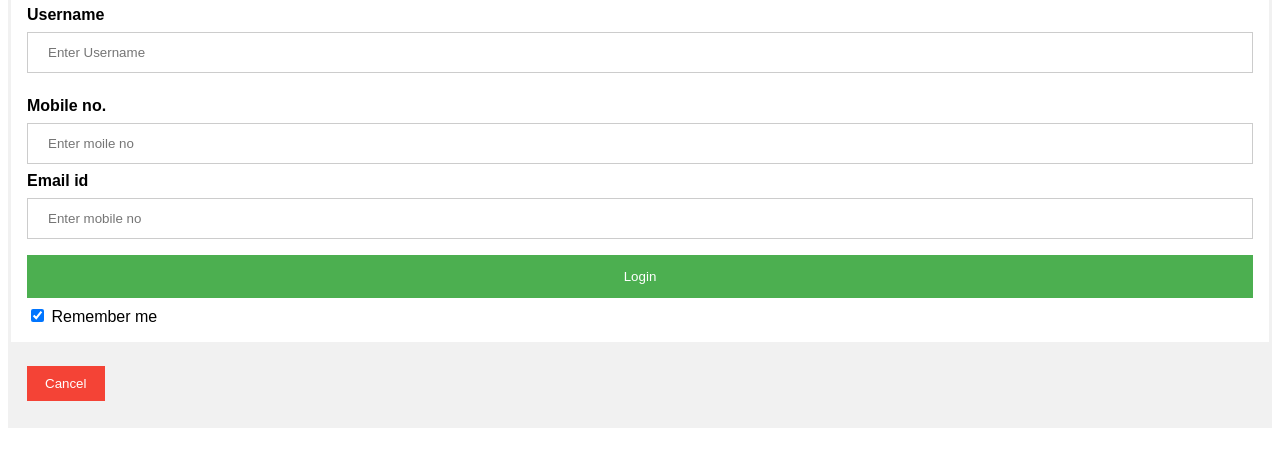
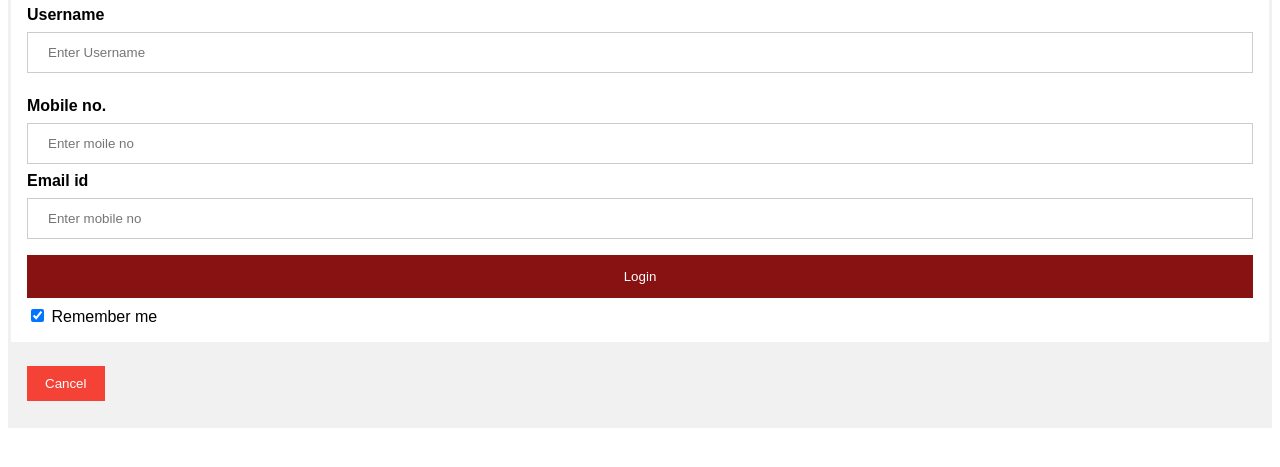
Before and after one commit to raunak222/pollution-web, a plain HTML site: page login.html in a window 1280 px wide. Shown: the part 135-602 px from the top of the page. Drawn offline with Linux system fonts and the light colour scheme.

Commit message:
Update login.html
I think button background color should be #881111 and button hover opacity can be 0.6 , these changes make your user interface more  aesthetic. Please update.

```diff
--- a/login.html
+++ b/login.html
@@ -16,7 +16,7 @@ input[type=text], input[type=password] {
 }
 
 button {
-    background-color: #4CAF50;
+    background-color: #881111;
     color: white;
     padding: 14px 20px;
     margin: 8px 0;
@@ -26,7 +26,7 @@ button {
 }
 
 button:hover {
-    opacity: 0.8;
+    opacity: 0.6;
 }
 
 .cancelbtn {
```
